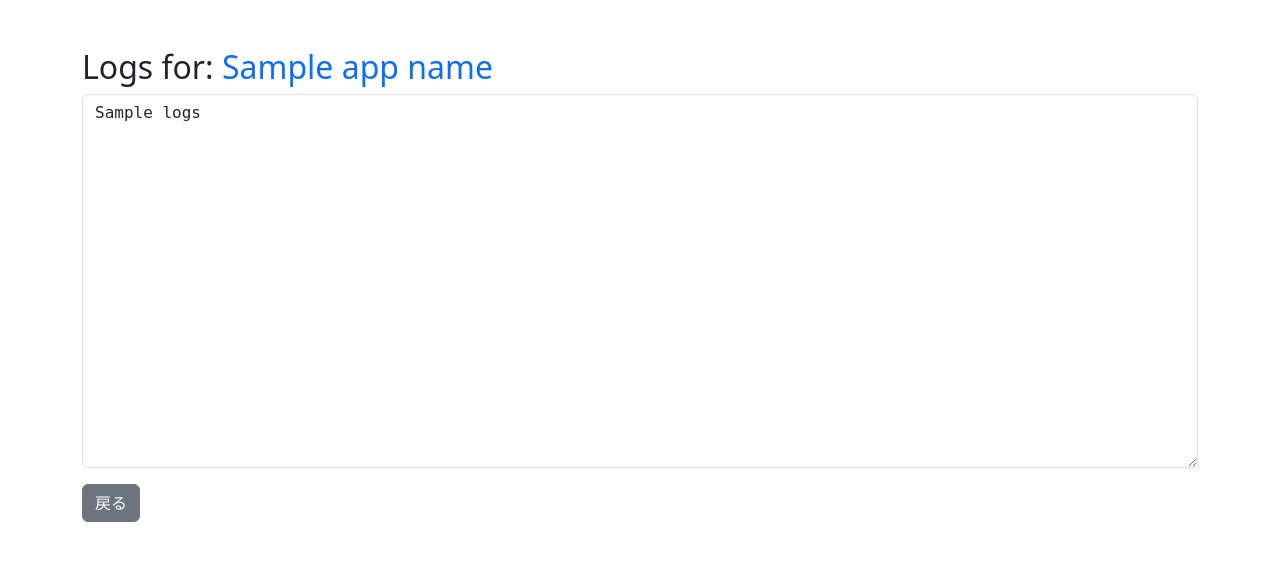
After one commit to kq5y/paw-app, a Flask app: template dashboard/templates/logs.html in a window 1280 px wide. The commit adds this page. Shown: the top 561 px of the page. Run offline with Flask 3, Linux system fonts and the light colour scheme; the template is opened without the code that fills it: most values are stand-ins (such as "Sample title", 1, 10 or a date in 2020).

Commit message:
add: logs view

```diff
--- a/dashboard/app.py
+++ b/dashboard/app.py
@@ -158,5 +158,15 @@ def delete_app(app_name):
 
     return redirect(url_for('index'))
 
+@app.route('/app/<app_name>/logs', methods=['GET'])
+def get_logs(app_name):
+    container_name = f"user-app-{app_name}"
+    try:
+        container = client.containers.get(container_name)
+        logs = container.logs(tail=100).decode('utf-8')
+        return render_template('logs.html', app_name=app_name, logs=logs)
+    except docker.errors.NotFound:
+        return "Container not found", 404
+
 if __name__ == '__main__':
     app.run(host='0.0.0.0', port=5000, debug=True)
--- /dev/null
+++ b/dashboard/templates/logs.html
@@ -0,0 +1,18 @@
+<!doctype html>
+<html lang="ja">
+<head>
+    <meta charset="utf-8">
+    <meta name="viewport" content="width=device-width, initial-scale=1">
+    <title>Logs for {{ app_name }}</title>
+    <link href="https://cdn.jsdelivr.net/npm/bootstrap@5.3.7/dist/css/bootstrap.min.css" rel="stylesheet">
+</head>
+<body>
+    <div class="container mt-5">
+        <h2>Logs for: <span class="text-primary">{{ app_name }}</span></h2>
+        <div class="mb-3">
+            <textarea class="form-control" id="logs" rows="15" style="font-family: monospace;" readonly>{{ logs }}</textarea>
+        </div>
+        <a href="{{ url_for('index') }}" class="btn btn-secondary">戻る</a>
+    </div>
+</body>
+</html>
```
Also changed, not shown: dashboard/templates/index.html (+8 -5 lines).
